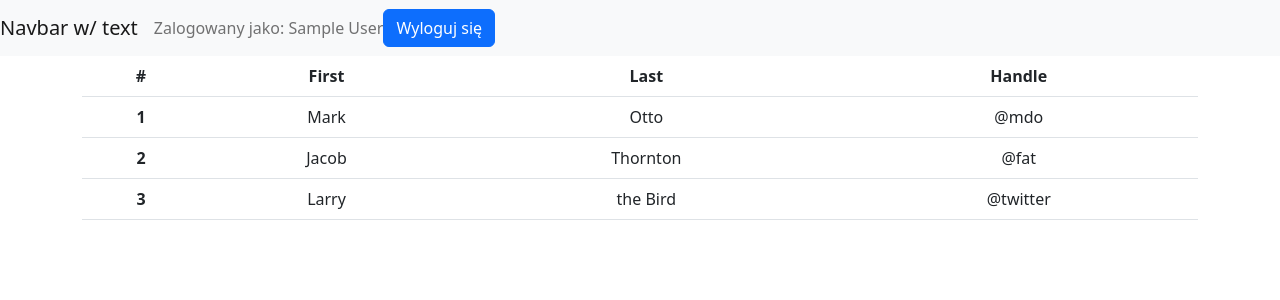
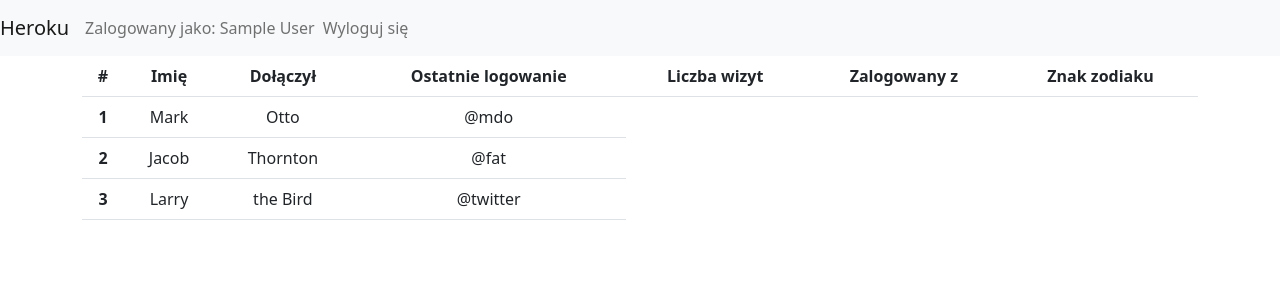
Before and after one commit to Backss4/zad7, a Node server app: page / in a window 1280 px wide. Shown: the top 300 px of the page. Run offline with Node 20, Linux system fonts and the light colour scheme; the visitor is signed in with stand-in values (Sample User, id 1); data that the repository does not hold is empty; some libraries are stand-ins or nearby versions.

Commit message:
Poprawki #x

```diff
--- a/views/header.ejs
+++ b/views/header.ejs
@@ -1,9 +1,13 @@
 <nav class="navbar navbar-expand-lg navbar-light bg-light">
-    <a class="navbar-brand" href="#">Navbar w/ text</a>
-    <div class="collapse navbar-collapse" id="navbarText">
+    <a class="navbar-brand" href="#">Heroku</a>
+    <div class="collapse navbar-collapse text-right" id="navbarText">
       <span class="navbar-text">
         Zalogowany jako: <%= user.name %>
       </span>
-      <a href="/auth/logout" class="btn btn-primary">Wyloguj się</a>
+      <ul class="navbar-nav">
+        <li class="nav-item">
+          <a href="/auth/logout" class="nav-link">Wyloguj się</a>
+        </li>
+      </ul>
     </div>
-  </nav>
+</nav>
--- a/views/index.ejs
+++ b/views/index.ejs
@@ -12,9 +12,12 @@
                 <thead>
                   <tr>
                     <th scope="col">#</th>
-                    <th scope="col">First</th>
-                    <th scope="col">Last</th>
-                    <th scope="col">Handle</th>
+                    <th scope="col">Imię</th>
+                    <th scope="col">Dołączył</th>
+                    <th scope="col">Ostatnie logowanie</th>
+                    <th scope="col">Liczba wizyt</th>
+                    <th scope="col">Zalogowany z</th>
+                    <th scope="col">Znak zodiaku</th>
                   </tr>
                 </thead>
                 <tbody>
```
